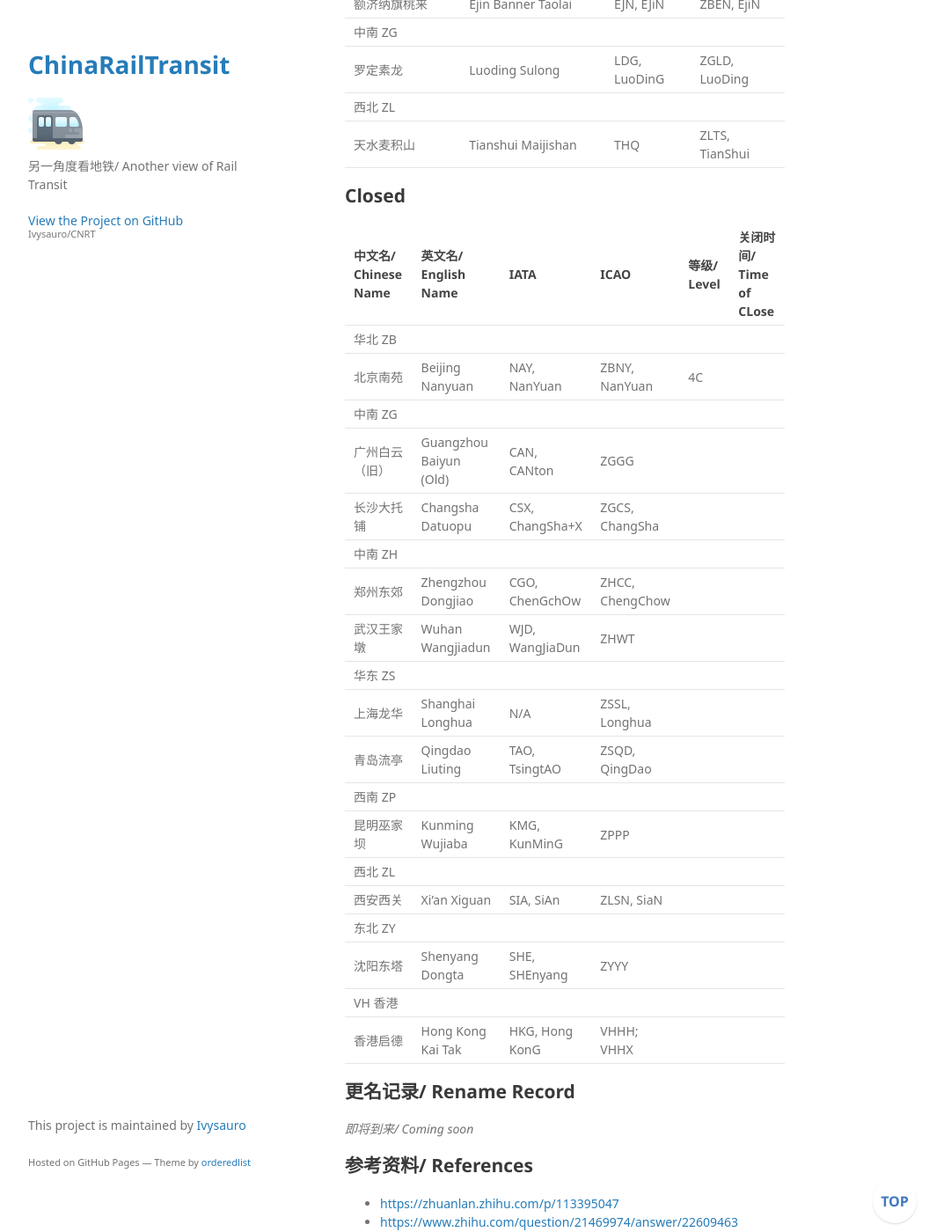
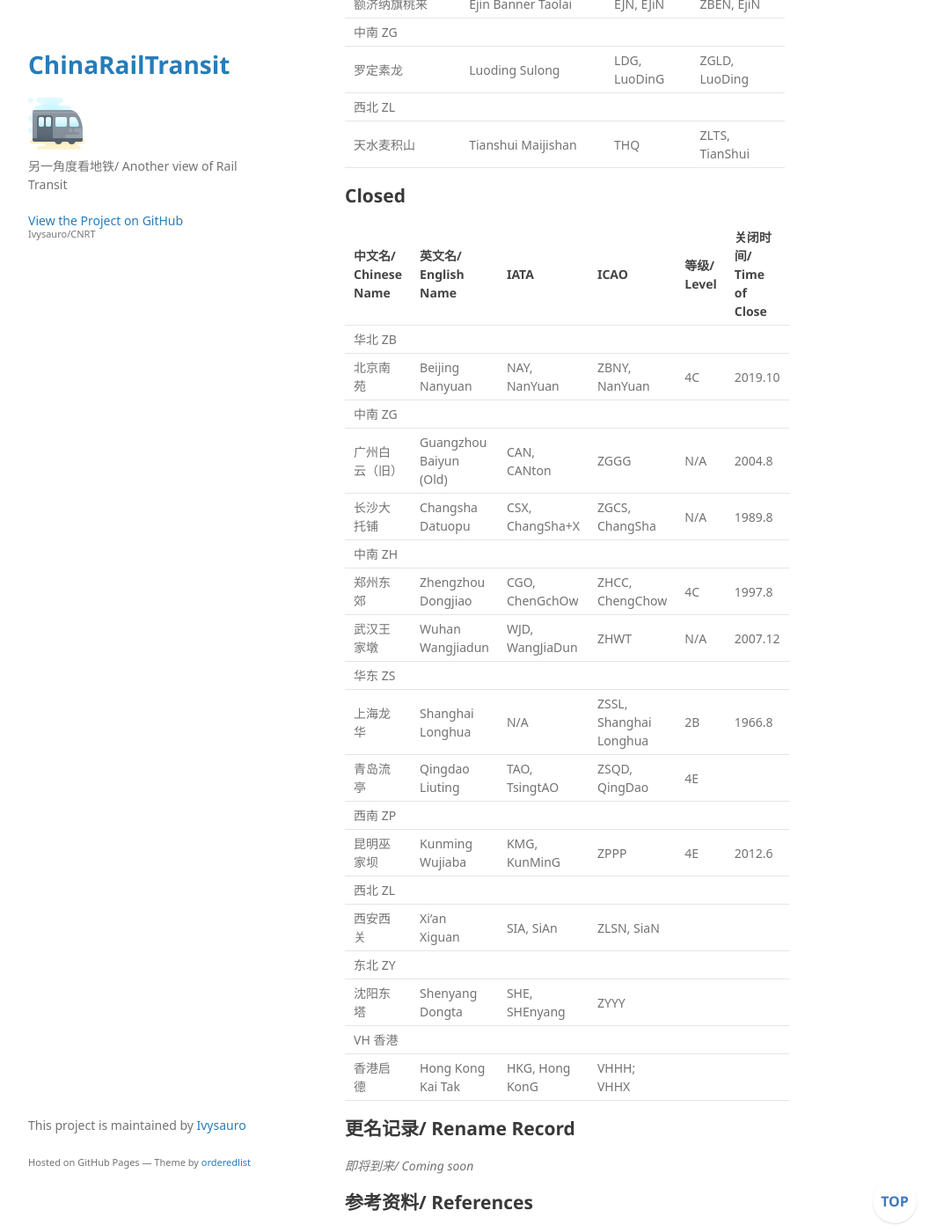
Before and after one commit to Ivysauro/CNRT, a Jekyll site: the page built from data/Airport.md, in a window 1280 px wide and 1400 px high, scrolled down 10896 px. Shown: the whole window at 88% size, without its empty margins (178-1251 px from the left). Built offline with Jekyll 4.4.1, drawn with Linux system fonts in a browser that asks for light colours; some web fonts are replaced; our own code applies the rules of GitHub Pages for plain Markdown files; a script that is not in the unit is left out.

Commit message:
🍉更新格式

```diff
--- a/data/Airport.md
+++ b/data/Airport.md
@@ -263,27 +263,27 @@
 
 ## Closed
 
-| 中文名/ Chinese Name | 英文名/ English Name | IATA | ICAO | 等级/ Level | 关闭时间/ Time of CLose |
+| 中文名/ Chinese Name | 英文名/ English Name | IATA | ICAO | 等级/ Level | 关闭时间/ Time of Close |
 | :- | :- | :- | :- | :- | :- |
 | 华北 ZB |
-| 北京南苑 | Beijing Nanyuan | NAY, NanYuan | ZBNY, NanYuan | 4C |
+| 北京南苑 | Beijing Nanyuan | NAY, NanYuan | ZBNY, NanYuan | 4C | 2019.10 |
 | 中南 ZG |
-| 广州白云（旧） | Guangzhou Baiyun (Old) | CAN, CANton | ZGGG |
-| 长沙大托铺 | Changsha Datuopu | CSX, ChangSha+X | ZGCS, ChangSha |
+| 广州白云（旧） | Guangzhou Baiyun (Old) | CAN, CANton | ZGGG | N/A | 2004.8 |
+| 长沙大托铺 | Changsha Datuopu | CSX, ChangSha+X | ZGCS, ChangSha | N/A | 1989.8 |
 | 中南 ZH |
-| 郑州东郊 | Zhengzhou Dongjiao | CGO, ChenGchOw | ZHCC, ChengChow |
-| 武汉王家墩 | Wuhan Wangjiadun | WJD, WangJiaDun | ZHWT |
+| 郑州东郊 | Zhengzhou Dongjiao | CGO, ChenGchOw | ZHCC, ChengChow | 4C | 1997.8 |
+| 武汉王家墩 | Wuhan Wangjiadun | WJD, WangJiaDun | ZHWT | N/A | 2007.12 |
 | 华东 ZS |
-| 上海龙华 | Shanghai Longhua | N/A | ZSSL, Longhua |
-| 青岛流亭 | Qingdao Liuting | TAO, TsingtAO | ZSQD, QingDao |
+| 上海龙华 | Shanghai Longhua | N/A | ZSSL, Shanghai Longhua | 2B | 1966.8 |
+| 青岛流亭 | Qingdao Liuting | TAO, TsingtAO | ZSQD, QingDao | 4E | |
 | 西南 ZP |
-| 昆明巫家坝 | Kunming Wujiaba | KMG, KunMinG | ZPPP |
+| 昆明巫家坝 | Kunming Wujiaba | KMG, KunMinG | ZPPP | 4E | 2012.6 |
 | 西北 ZL |
-| 西安西关 | Xi'an Xiguan | SIA, SiAn | ZLSN, SiaN |
+| 西安西关 | Xi'an Xiguan | SIA, SiAn | ZLSN, SiaN | | |
 | 东北 ZY |
-| 沈阳东塔 | Shenyang Dongta | SHE, SHEnyang | ZYYY |
+| 沈阳东塔 | Shenyang Dongta | SHE, SHEnyang | ZYYY | | |
 | VH 香港 |
-| 香港启德 | Hong Kong Kai Tak | HKG, Hong KonG | VHHH; VHHX |
+| 香港启德 | Hong Kong Kai Tak | HKG, Hong KonG | VHHH; VHHX | | |
 
 ## 更名记录/ Rename Record
 
```
